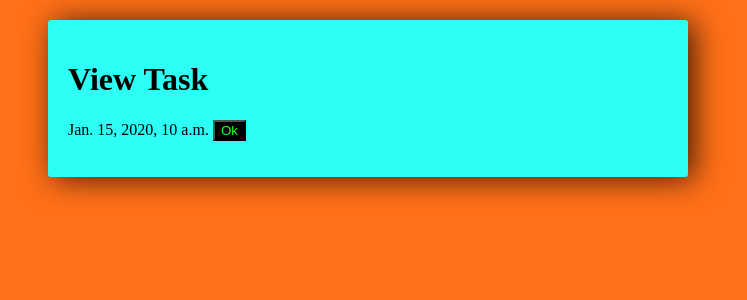
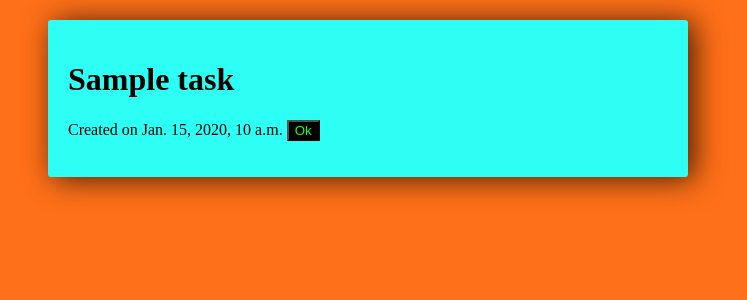
Before and after one commit to vasskess/todo_prj, a Django app: template templates/html_view.html in a window 1280 px wide. Shown: the top 300 px of the page, without its empty margins (272-1019 px from the left). Run offline with Django 4.2, Linux system fonts and the light colour scheme; the template is opened without the code that fills it: most values are stand-ins (such as "Sample title", 1, 10 or a date in 2020).

Commit message:
Some View html changes

```diff
--- a/templates/html_view.html
+++ b/templates/html_view.html
@@ -18,11 +18,11 @@
     }
 </style>
 <div class="center-column">
-    <h1>View Task</h1>
+    <h1>{{ task.title }}</h1>
 
     <form method="POST" action="">
         {% csrf_token %}
-        {{ task.created }}
+         Created on {{ task.created }}
         <input class="btn btn-ok" type="submit" value="Ok" name="Update Task">
     </form>
 </div>
```
